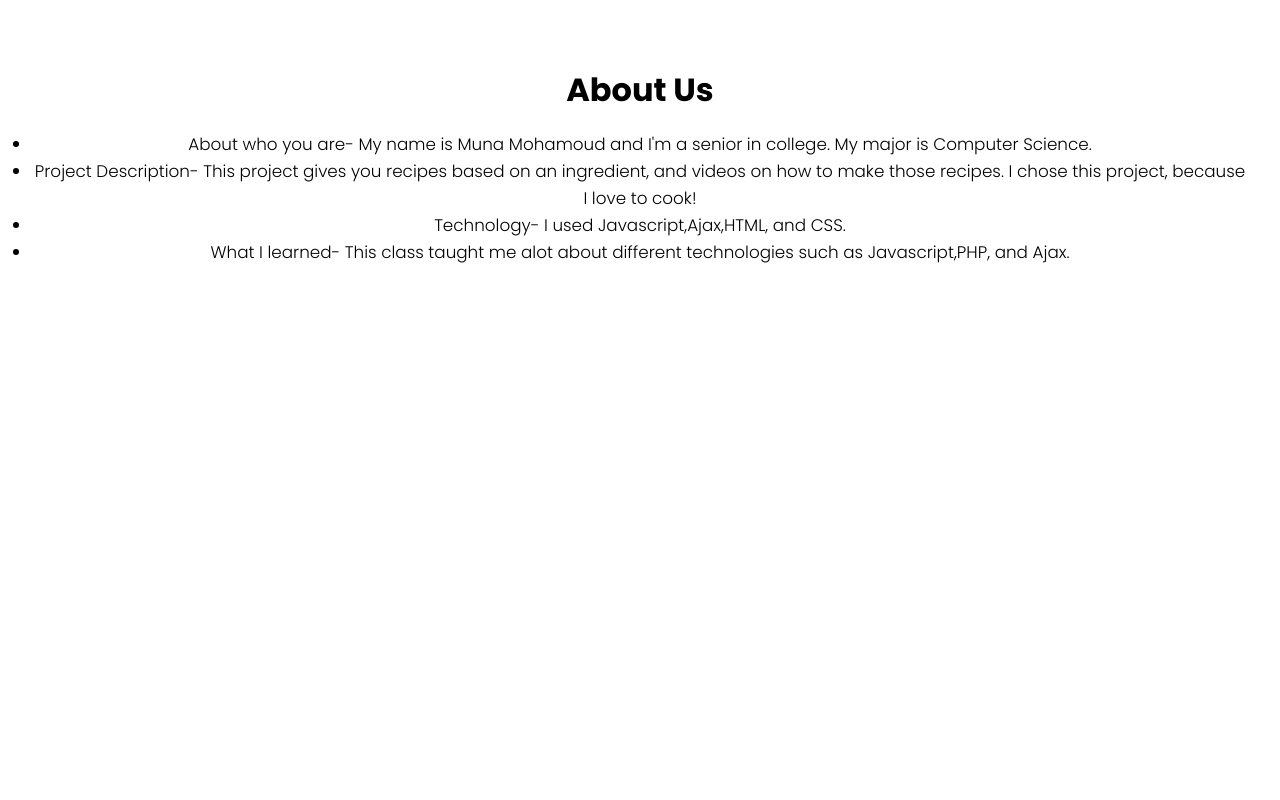
After one commit to munamohamoud/foodie-app, a PHP site: page /description.html in a window 1280 px wide. The commit adds this page. Run offline with PHP 8.4, Linux system fonts and the light colour scheme.

Commit message:
more changes

```diff
--- /dev/null
+++ b/description.html
@@ -0,0 +1,40 @@
+<!DOCTYPE html>
+
+
+<html lang="en">
+
+<head>
+    <meta charset="UTF-8">
+    <meta name="viewport" content="width=device-width, initial-scale=1.0">
+    <title>Description</title>
+    <link rel="stylesheet" href="https://cdnjs.cloudflare.com/ajax/libs/font-awesome/5.15.1/css/all.min.css"
+        integrity="sha512-+4zCK9k+qNFUR5X+cKL9EIR+ZOhtIloNl9GIKS57V1MyNsYpYcUrUeQc9vNfzsWfV28IaLL3i96P9sdNyeRssA=="
+        crossorigin="anonymous" />
+    <link rel="stylesheet" href="static/style.css">
+</head>
+
+<body>
+
+
+    <div class="container">
+        <div class="meal-wrapper">
+            <div class="meal-search">
+                <h2 class="title">About Us</h2>
+                <ul>
+                    <li> About who you are- My name is Muna Mohamoud and I'm a senior in college. My major is Computer
+                        Science.</li>
+                    <li> Project Description- This project gives you recipes based on an ingredient, and videos on how
+                        to make those recipes. I chose this project, because I love to cook!</li>
+                    <li> Technology- I used Javascript,Ajax,HTML, and CSS.</li>
+                    <li> What I learned- This class taught me alot about different technologies such as Javascript,PHP,
+                        and Ajax. </li>
+                </ul>
+
+            </div>
+        </div>
+    </div>
+
+
+</body>
+
+</html>
--- a/index.html
+++ b/index.html
@@ -1,4 +1,3 @@
-
 <!DOCTYPE html>
 
 
@@ -15,7 +14,9 @@
 </head>
 
 <body>
-
+    <a href="checklist.html">CHECKLIST</a>
+    <a href="site.html">SITE DESCRIPTION</a>
+    <a href="description.html">ABOUT US</a>
 
     <div class="container">
         <div class="meal-wrapper">
--- a/static/style.css
+++ b/static/style.css
@@ -32,8 +32,13 @@ body{
 }
 
 /*  */
+
+
+
+
 .container{
     min-height: 100vh;
+
 }
 .meal-wrapper{
     max-width: 1280px;
```
Also changed, not shown: checklist.html (added, +38 -0 lines), site.html (added, +38 -0 lines).
